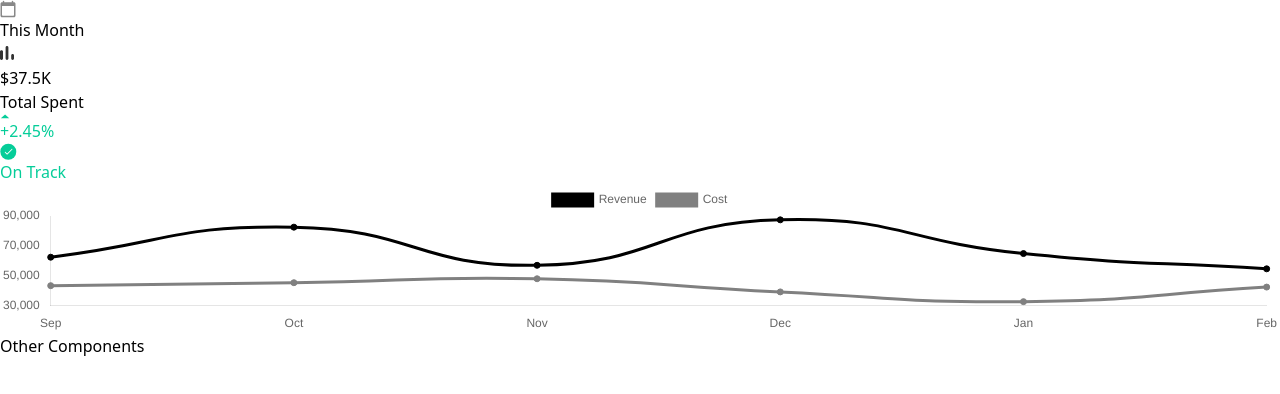
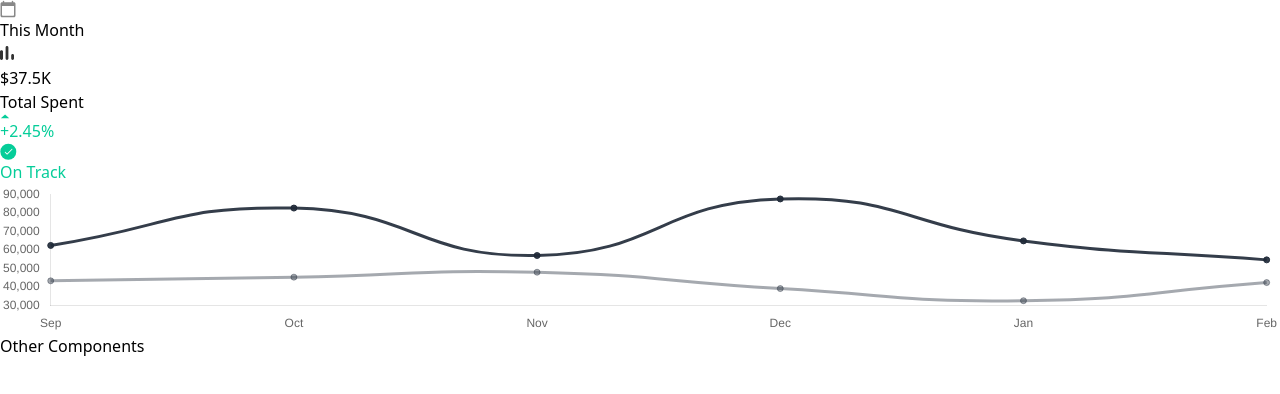
Before and after one commit to Okeke-Divine/eric-chart-repo, a React (Vite) app: page / in a window 1280 px wide. Shown: the top 394 px of the page. Built offline with nearby package versions, Linux system fonts and the light colour scheme.

Commit message:
Updated the chart component

```diff
--- a/src/components/chart.tsx
+++ b/src/components/chart.tsx
@@ -23,12 +23,16 @@ function ChartComponent() {
         <div className="flex justify-between items-center">
           <div>
             <button className="p-2 pl-3 pr-3 rounded-lg bg-gray-100 text-gray-400 flex gap-x-2 items-center">
-              <div><img src={CalendarIcon} /></div>
+              <div>
+                <img src={CalendarIcon} />
+              </div>
               <div className="font-semibold">This Month</div>
             </button>
           </div>
           <div>
-            <button className="bg-gray-100 p-2 pl-3 pr-3 rounded-lg"><img src={GraphIcon} /></button>
+            <button className="bg-gray-100 p-2 pl-3 pr-3 rounded-lg">
+              <img src={GraphIcon} />
+            </button>
           </div>
         </div>
         <div className="block md:flex mt-5 flex-wrap">
@@ -37,12 +41,16 @@ function ChartComponent() {
             <div className="flex gap-x-3 items-center">
               <div className="text-gray-400">Total Spent</div>
               <div className="cs-text-green font-semibold flex gap-x-1 items-center">
-                <div><img src={ArrowUpIcon} /></div>
+                <div>
+                  <img src={ArrowUpIcon} />
+                </div>
                 <div>+2.45%</div>
               </div>
             </div>
             <div className="cs-text-green mt-5 font-semibold flex gap-x-2 items-center">
-              <div><img src={CheckMarkCircleIcon} /></div>
+              <div>
+                <img src={CheckMarkCircleIcon} />
+              </div>
               <div>On Track</div>
             </div>
           </div>
@@ -55,14 +63,14 @@ function ChartComponent() {
                   {
                     label: "Revenue",
                     data: sourceData.map((data) => data.revenue),
-                    backgroundColor: "black",
-                    borderColor: "black",
+                    backgroundColor: "rgba(31,41,55,0.9)",
+                    borderColor: "rgba(31,41,55,0.9)",
                   },
                   {
                     label: "Cost",
                     data: sourceData.map((data) => data.cost),
-                    backgroundColor: "gray",
-                    borderColor: "gray",
+                    backgroundColor: "rgba(31,41,55,0.4)",
+                    borderColor: "rgba(31,41,55,0.4)",
                   },
                 ],
               }}
@@ -75,6 +83,31 @@ function ChartComponent() {
                 plugins: {
                   title: {
                     text: false,
+                  },
+                  tooltip: {
+                    yAlign: "bottom",
+                    enabled: true,
+                    displayColors: false,
+                    callbacks: {
+                      title: () => null,
+                      label: function (context) {
+                        let label = "";
+
+                        if (label) {
+                          label += ": ";
+                        }
+                        if (context.parsed.y !== null) {
+                          label += new Intl.NumberFormat("en-US", {
+                            style: "currency",
+                            currency: "USD",
+                          }).format(context.parsed.y);
+                        }
+                        return label;
+                      },
+                    },
+                  },
+                  legend: {
+                    display: false,
                   },
                 },
                 scales: {
```
